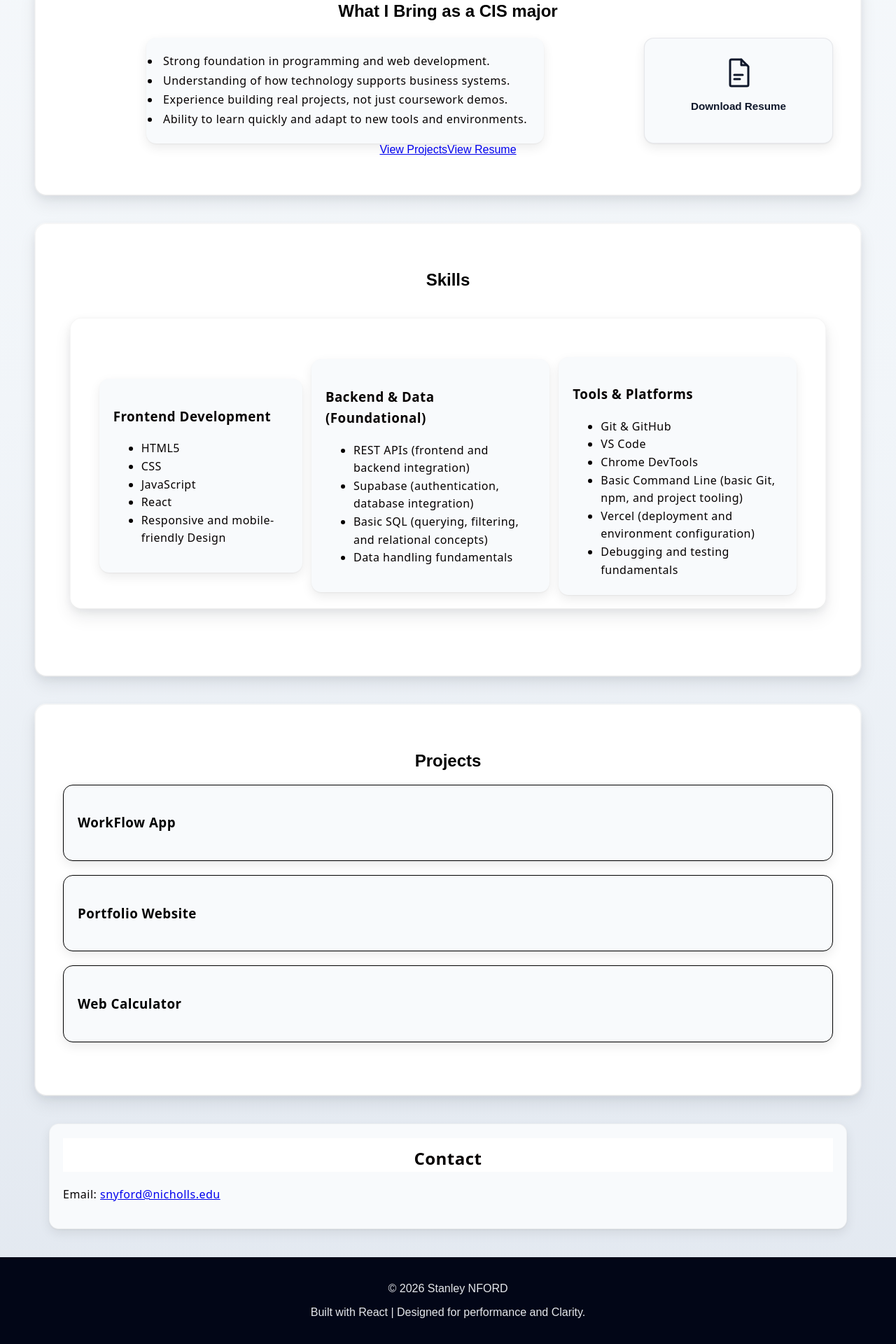
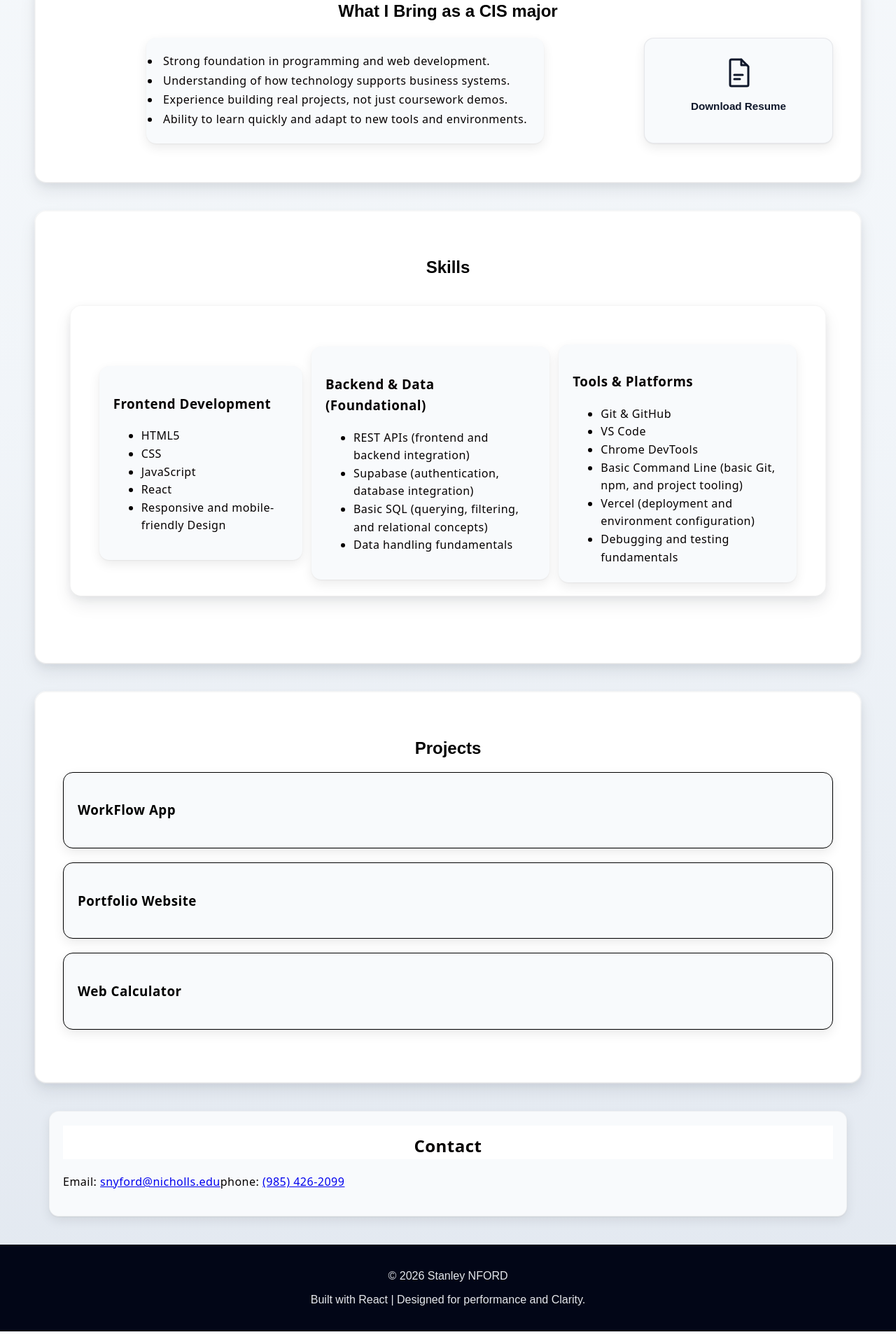
Before and after one commit to stanleytarun777/Portfolio-Website, a React (Vite) app: page / in a window 1280 px wide. Shown: the part 754-2674 px from the top of the page at 70% size. Built offline with nearby package versions, Linux system fonts and the light colour scheme.

Commit message:
Link hero resume download

```diff
--- a/src/components/Contact.jsx
+++ b/src/components/Contact.jsx
@@ -4,6 +4,8 @@ export default function Contact() {
             <h2>Contact</h2>
             <p>Email: {" "}
                 <a href="mailto:snyford@nicholls.edu">snyford@nicholls.edu</a>
+                phone: {" "}
+                <a href="tel:+13056462288">(985) 426-2099</a>
             </p>
         </section>
     );
--- a/src/components/Hero.jsx
+++ b/src/components/Hero.jsx
@@ -12,7 +12,7 @@ export default function Hero() {
 
                 <a
                     className="hero-resume-card"
-                    href="/resume.pdf"
+                    href="/Stanley_Nyford_Resume.pdf"
                     target="_blank"
                     rel="noopener noreferrer"
                     download
@@ -50,10 +50,6 @@ export default function Hero() {
                 </a>
             </div>
 
-            <div className="hero-buttons">
-                <a className="btn" href="#Projects">View Projects</a>
-                <a href="/resume.pdf" target="_blank" rel="noopener noreferrer">View Resume</a>
-            </div>
         </section>
     );
 }
```
Also changed, not shown: 1 other file (tests, documents, lock files or other folders).
